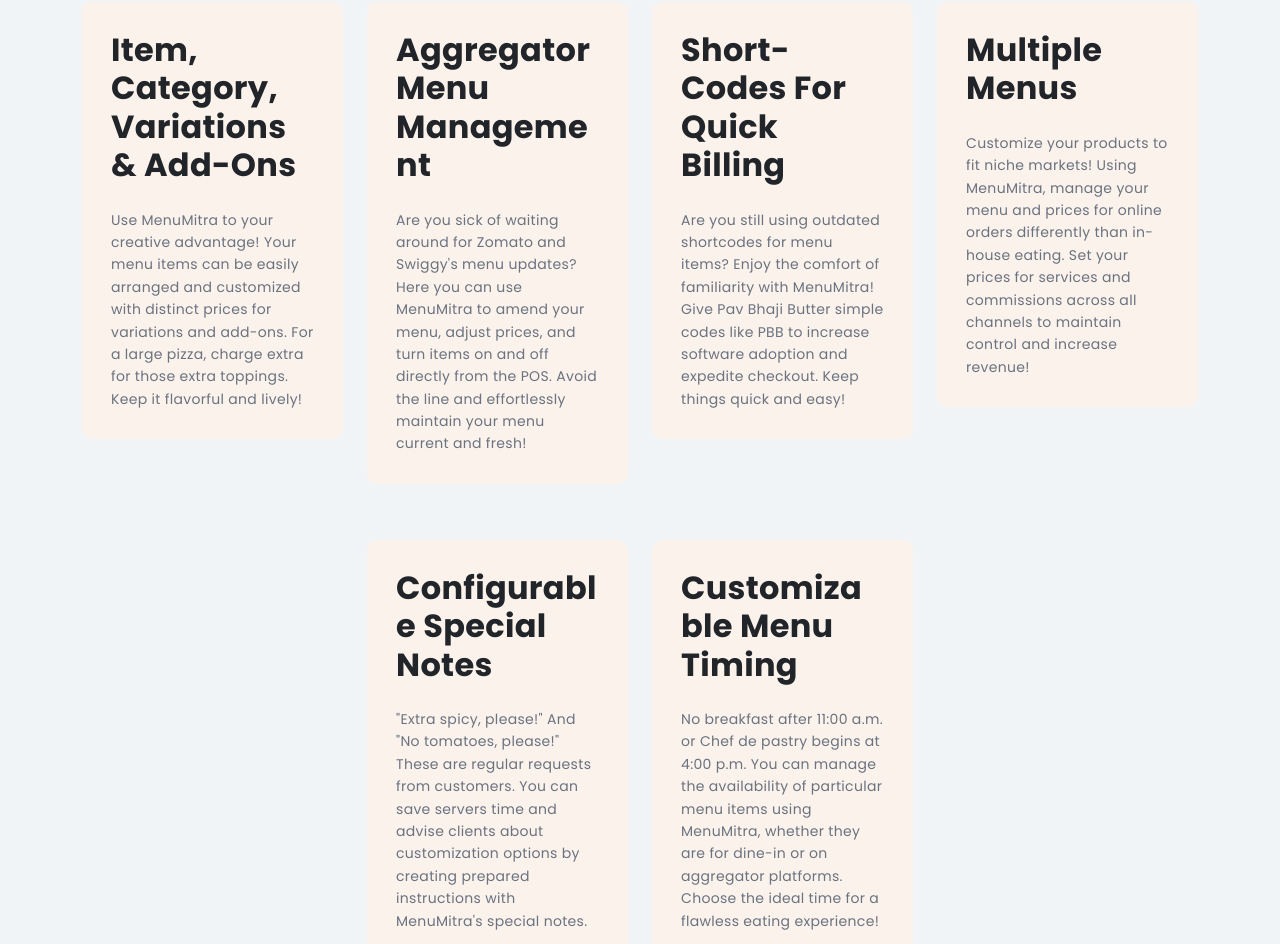
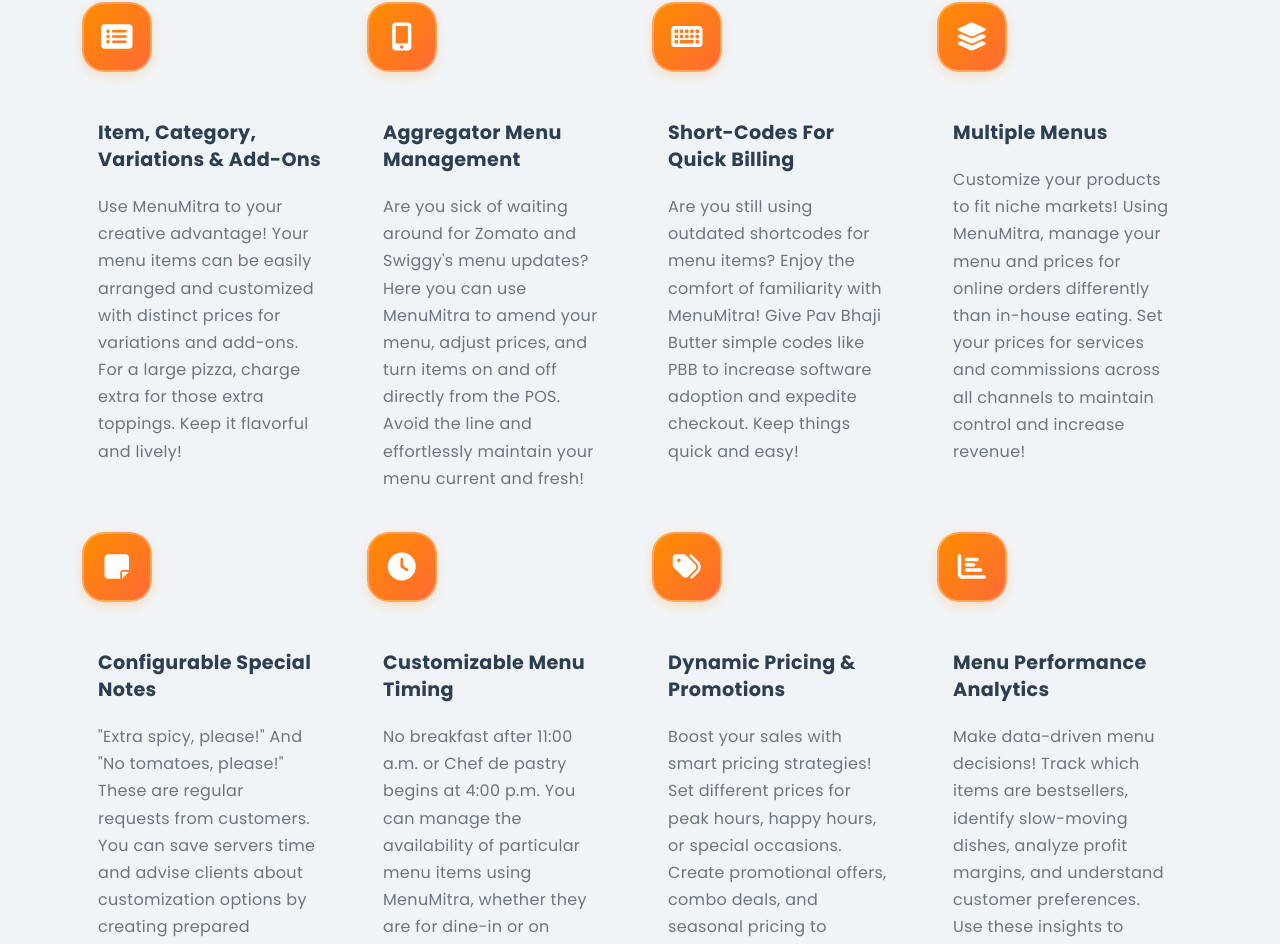
Before and after one commit to Shekru-Labs-India/menumitra_website, a React (Create React App) app: page /menu in a window 1280 px wide. Shown: the part 875-1819 px from the top of the page. Built offline with nearby package versions, Linux system fonts and the light colour scheme.

Commit message:
Integrate FeatureCards component into Menu for enhanced menu management presentation, replacing static card elements with dynamic, themed cards for improved user experience.

```diff
--- a/src/components/FeatureCards.jsx
+++ b/src/components/FeatureCards.jsx
@@ -3,15 +3,41 @@
 const FeatureCards = ({
   title,
   cards,
-  cardClassName = "inventory-card",
+  cardClassName = "feature-card",
   containerClassName = "container mt-80",
-  titleClassName = "text-center mb-50"
+  titleClassName = "text-center mb-50",
+  colorTheme = "green" // "green" or "orange"
 }) => {
+  // Dynamic styles based on color theme
+  const getThemeStyles = () => {
+    if (colorTheme === "orange") {
+      return {
+        cardBackground: "linear-gradient(135deg, #faf2eb 0%, #f5e6d3 100%)",
+        iconBackground: "linear-gradient(135deg, #ff8c00, #ff6b35)",
+        iconShadow: "rgba(255, 140, 0, 0.2)",
+        iconHoverShadow: "rgba(255, 140, 0, 0.4)",
+        borderColor: "#ff8c00",
+        topBar: "linear-gradient(90deg, #ff8c00, #ff6b35)"
+      };
+    } else {
+      return {
+        cardBackground: "linear-gradient(135deg, #ffffff 0%, #f8f9fa 100%)",
+        iconBackground: "linear-gradient(135deg, #28a745, #20c997)",
+        iconShadow: "rgba(40, 167, 69, 0.2)",
+        iconHoverShadow: "rgba(40, 167, 69, 0.4)",
+        borderColor: "#28a745",
+        topBar: "linear-gradient(90deg, #28a745, #20c997)"
+      };
+    }
+  };
+
+  const theme = getThemeStyles();
+
   // Default styles for feature cards
   const cardStyles = `
     <style>
       .feature-card {
-        background: linear-gradient(135deg, #ffffff 0%, #f8f9fa 100%);
+        background: ${theme.cardBackground};
         border: 2px solid #e9ecef;
         border-radius: 28px;
         padding: 2.5rem 2rem;
@@ -30,7 +56,7 @@
         left: 0;
         right: 0;
         height: 4px;
-        background: linear-gradient(90deg, #28a745, #20c997);
+        background: ${theme.topBar};
         opacity: 0;
         transition: opacity 0.3s ease;
       }
@@ -38,14 +64,14 @@
       .feature-card:hover {
         transform: translateY(-12px);
         box-shadow: 0 20px 40px rgba(0, 0, 0, 0.15), 0 8px 20px rgba(0, 0, 0, 0.1);
-        border: 2px solid #28a745;
+        border: 2px solid ${theme.borderColor};
         border-radius: 32px;
       }
 
       .feature-card-icon {
         width: 70px;
         height: 70px;
-        background: linear-gradient(135deg, #28a745, #20c997);
+        background: ${theme.iconBackground};
         border-radius: 22px;
         border: 2px solid rgba(255, 255, 255, 0.3);
         display: flex;
@@ -53,7 +79,7 @@
         justify-content: center;
         margin-bottom: 2rem;
         transition: all 0.3s ease;
-        box-shadow: 0 4px 12px rgba(40, 167, 69, 0.2);
+        box-shadow: 0 4px 12px ${theme.iconShadow};
       }
 
       .feature-card-icon i {
@@ -63,7 +89,7 @@
 
       .feature-card:hover .feature-card-icon {
         transform: scale(1.15);
-        box-shadow: 0 8px 20px rgba(40, 167, 69, 0.4);
+        box-shadow: 0 8px 20px ${theme.iconHoverShadow};
       }
 
       .feature-card-content {
--- a/src/components/Menu.jsx
+++ b/src/components/Menu.jsx
@@ -4,6 +4,7 @@
 import { Helmet } from 'react-helmet'
 import Form from "./Form";
 import { Link } from 'react-router-dom';
+import FeatureCards from './FeatureCards';
 // menumitra brand images
 import brand1 from "../assets/images/mm_brand/01.png";
 import brand2 from "../assets/images/mm_brand/02.png";
@@ -17,6 +18,51 @@
   useEffect(() => {
     window.scrollTo(0, 0);
   }, []);
+
+  // Menu feature cards data
+  const menuCards = [
+    {
+      icon: "fas fa-list-alt",
+      title: "Item, Category, Variations & Add-Ons",
+      description: "Use MenuMitra to your creative advantage! Your menu items can be easily arranged and customized with distinct prices for variations and add-ons. For a large pizza, charge extra for those extra toppings. Keep it flavorful and lively!"
+    },
+    {
+      icon: "fas fa-mobile-alt",
+      title: "Aggregator Menu Management",
+      description: "Are you sick of waiting around for Zomato and Swiggy's menu updates? Here you can use MenuMitra to amend your menu, adjust prices, and turn items on and off directly from the POS. Avoid the line and effortlessly maintain your menu current and fresh!"
+    },
+    {
+      icon: "fas fa-keyboard",
+      title: "Short-Codes For Quick Billing",
+      description: "Are you still using outdated shortcodes for menu items? Enjoy the comfort of familiarity with MenuMitra! Give Pav Bhaji Butter simple codes like PBB to increase software adoption and expedite checkout. Keep things quick and easy!"
+    },
+    {
+      icon: "fas fa-layer-group",
+      title: "Multiple Menus",
+      description: "Customize your products to fit niche markets! Using MenuMitra, manage your menu and prices for online orders differently than in-house eating. Set your prices for services and commissions across all channels to maintain control and increase revenue!"
+    },
+    {
+      icon: "fas fa-sticky-note",
+      title: "Configurable Special Notes",
+      description: "\"Extra spicy, please!\" And \"No tomatoes, please!\" These are regular requests from customers. You can save servers time and advise clients about customization options by creating prepared instructions with MenuMitra's special notes."
+    },
+    {
+      icon: "fas fa-clock",
+      title: "Customizable Menu Timing",
+      description: "No breakfast after 11:00 a.m. or Chef de pastry begins at 4:00 p.m. You can manage the availability of particular menu items using MenuMitra, whether they are for dine-in or on aggregator platforms. Choose the ideal time for a flawless eating experience!"
+    },
+    {
+      icon: "fas fa-tags",
+      title: "Dynamic Pricing & Promotions",
+      description: "Boost your sales with smart pricing strategies! Set different prices for peak hours, happy hours, or special occasions. Create promotional offers, combo deals, and seasonal pricing to maximize revenue and attract more customers."
+    },
+    {
+      icon: "fas fa-chart-bar",
+      title: "Menu Performance Analytics",
+      description: "Make data-driven menu decisions! Track which items are bestsellers, identify slow-moving dishes, analyze profit margins, and understand customer preferences. Use these insights to optimize your menu and increase profitability."
+    }
+  ];
+
   return (
 
   <>
@@ -108,102 +154,11 @@
       </div>
       {/* / container */}
     </section>
-    <div className="container mt-80">
-      <h2 className="text-center mb-50">
-        Discover what MenuMitra can do for your menu management
-      </h2>
-      <div className="row justify-content-center">
-        {/* Card 1 */}
-        <div className="col-md-6 col-lg-3 mb-4">
-          <div className="card " style={{ backgroundColor: "#faf2eb" }}>
-            <div className="card-body p-4">
-              <h6 className="card-title">
-                Item, Category, Variations &amp; Add-Ons
-              </h6>
-              <p className="card-text">
-                Use MenuMitra to your creative advantage! Your menu items can be
-                easily arranged and customized with distinct prices for
-                variations and add-ons. For a large pizza, charge extra for
-                those extra toppings. Keep it flavorful and lively!
-              </p>
-            </div>
-          </div>
-        </div>
-        {/* Card 2 */}
-        <div className="col-md-6 col-lg-3 mb-4">
-          <div className="card" style={{ backgroundColor: "#faf2eb" }}>
-            <div className="card-body p-4">
-              <h6 className="card-title">Aggregator Menu Management</h6>
-              <p className="card-text">
-                Are you sick of waiting around for Zomato and Swiggy's menu
-                updates? Here you can use MenuMitra to amend your menu, adjust
-                prices, and turn items on and off directly from the POS. Avoid
-                the line and effortlessly maintain your menu current and fresh!
-              </p>
-            </div>
-          </div>
-        </div>
-        {/* Card 3 */}
-        <div className="col-md-6 col-lg-3 mb-4">
-          <div className="card" style={{ backgroundColor: "#faf2eb" }}>
-            <div className="card-body p-4">
-              <h6 className="card-title">Short-Codes For Quick Billing</h6>
-              <p className="card-text">
-                Are you still using outdated shortcodes for menu items? Enjoy
-                the comfort of familiarity with MenuMitra! Give Pav Bhaji Butter
-                simple codes like PBB to increase software adoption and expedite
-                checkout. Keep things quick and easy!
-              </p>
-            </div>
-          </div>
-        </div>
-        {/* Card 4 */}
-        <div className="col-md-6 col-lg-3 mb-4">
-          <div className="card" style={{ backgroundColor: "#faf2eb" }}>
-            <div className="card-body p-4">
-              <h6 className="card-title">Multiple Menus</h6>
-              <p className="card-text">
-                Customize your products to fit niche markets! Using MenuMitra,
-                manage your menu and prices for online orders differently than
-                in-house eating. Set your prices for services and commissions
-                across all channels to maintain control and increase revenue!​
-              </p>
-            </div>
-          </div>
-        </div>
-      </div>
-      <div className="row justify-content-center">
-        {/* Card 5 */}
-        <div className="col-md-6 col-lg-3 mb-4">
-          <div className="card" style={{ backgroundColor: "#faf2eb" }}>
-            <div className="card-body p-4">
-              <h6 className="card-title">Configurable Special Notes</h6>
-              <p className="card-text">
-                "Extra spicy, please!" And "No tomatoes, please!" These are
-                regular requests from customers. You can save servers time and
-                advise clients about customization options by creating prepared
-                instructions with MenuMitra's special notes.
-              </p>
-            </div>
-          </div>
-        </div>
-        {/* Card 6 */}
-        <div className="col-md-6 col-lg-3 mb-4">
-          <div className="card " style={{ backgroundColor: "#faf2eb" }}>
-            <div className="card-body p-4">
-              <h6 className="card-title">Customizable Menu Timing</h6>
-              <p className="card-text">
-                No breakfast after 11:00 a.m. or Chef de pastry begins at 4:00
-                p.m. You can manage the availability of particular menu items
-                using MenuMitra, whether they are for dine-in or on aggregator
-                platforms. Choose the ideal time for a flawless eating
-                experience!​
-              </p>
-            </div>
-          </div>
-        </div>
-      </div>
-    </div>
+    <FeatureCards
+      title="Discover what MenuMitra can do for your menu management"
+      cards={menuCards}
+      colorTheme="orange"
+    />
     <div id="features" className="mt-80">
       <div className="container">
         <div className="text-center">
```
